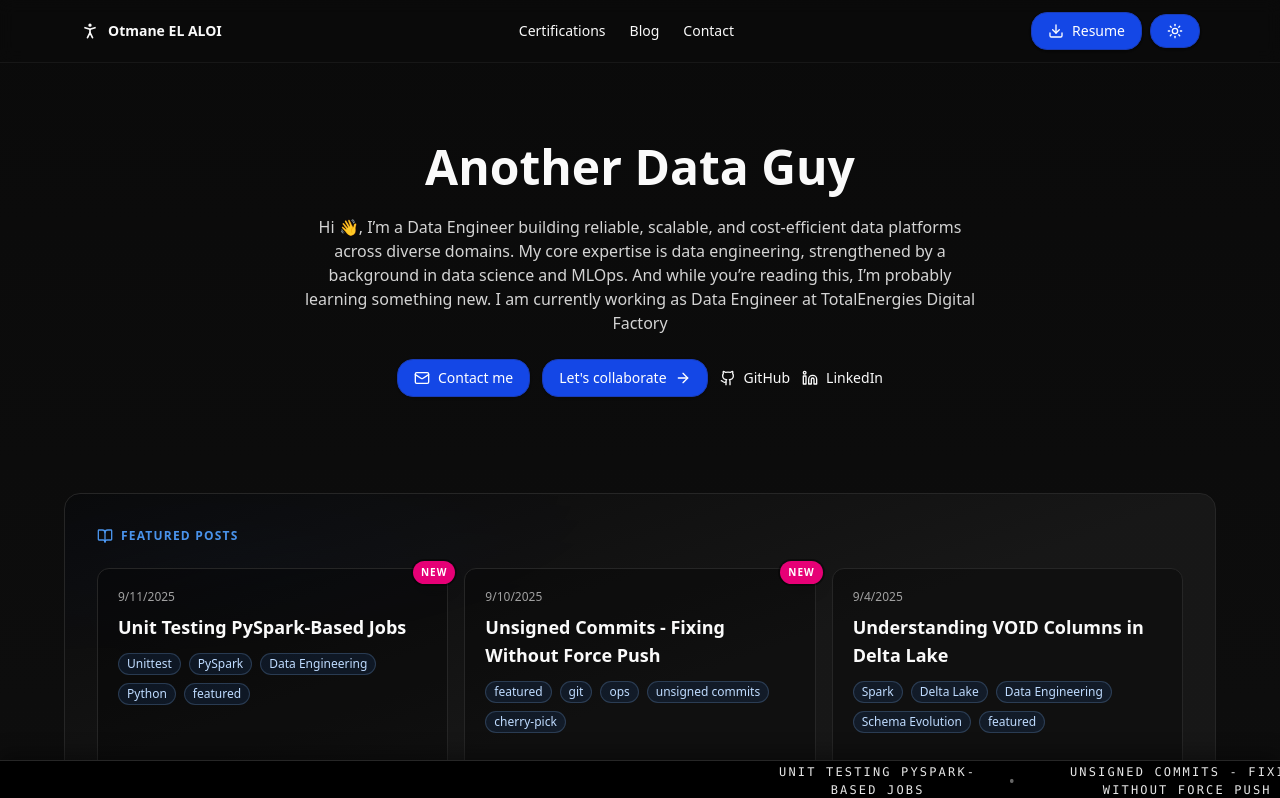
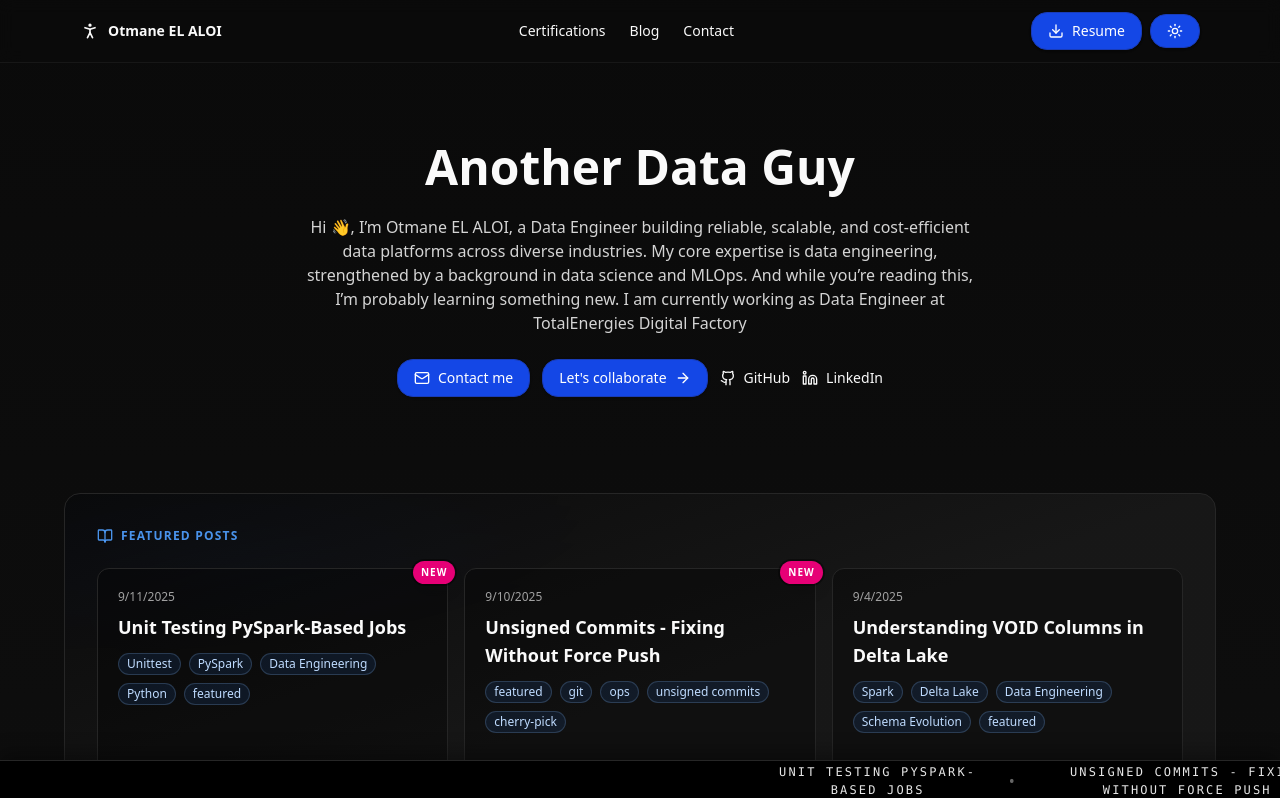
Before and after one commit to otmane-el-aloi/otmane-elaloi, a React (Vite) app: page / in a window 1280 px wide. Shown: the top 798 px of the page. Built offline with nearby package versions, Linux system fonts and the light colour scheme.

Commit message:
fix: quick fixes

```diff
--- a/src/config.ts
+++ b/src/config.ts
@@ -17,7 +17,7 @@ export const PROFILE: Profile = {
   title: "Another Data Guy",
   location: "Paris, FR",
   headline:
-    "Hi 👋, I’m a Data Engineer building reliable, scalable, and cost-efficient data platforms across diverse domains. My core expertise is data engineering, strengthened by a background in data science and MLOps. And while you’re reading this, I’m probably learning something new. I am currently working as Data Engineer at TotalEnergies Digital Factory",
+    "Hi 👋, I’m  Otmane EL ALOI, a Data Engineer building reliable, scalable, and cost-efficient data platforms across diverse industries. My core expertise is data engineering, strengthened by a background in data science and MLOps. And while you’re reading this, I’m probably learning something new. I am currently working as Data Engineer at TotalEnergies Digital Factory",
   email: "elaloi.otmane@gmail.com",
   socials: {
     github: "https://github.com/otmane-el-aloi",
```
